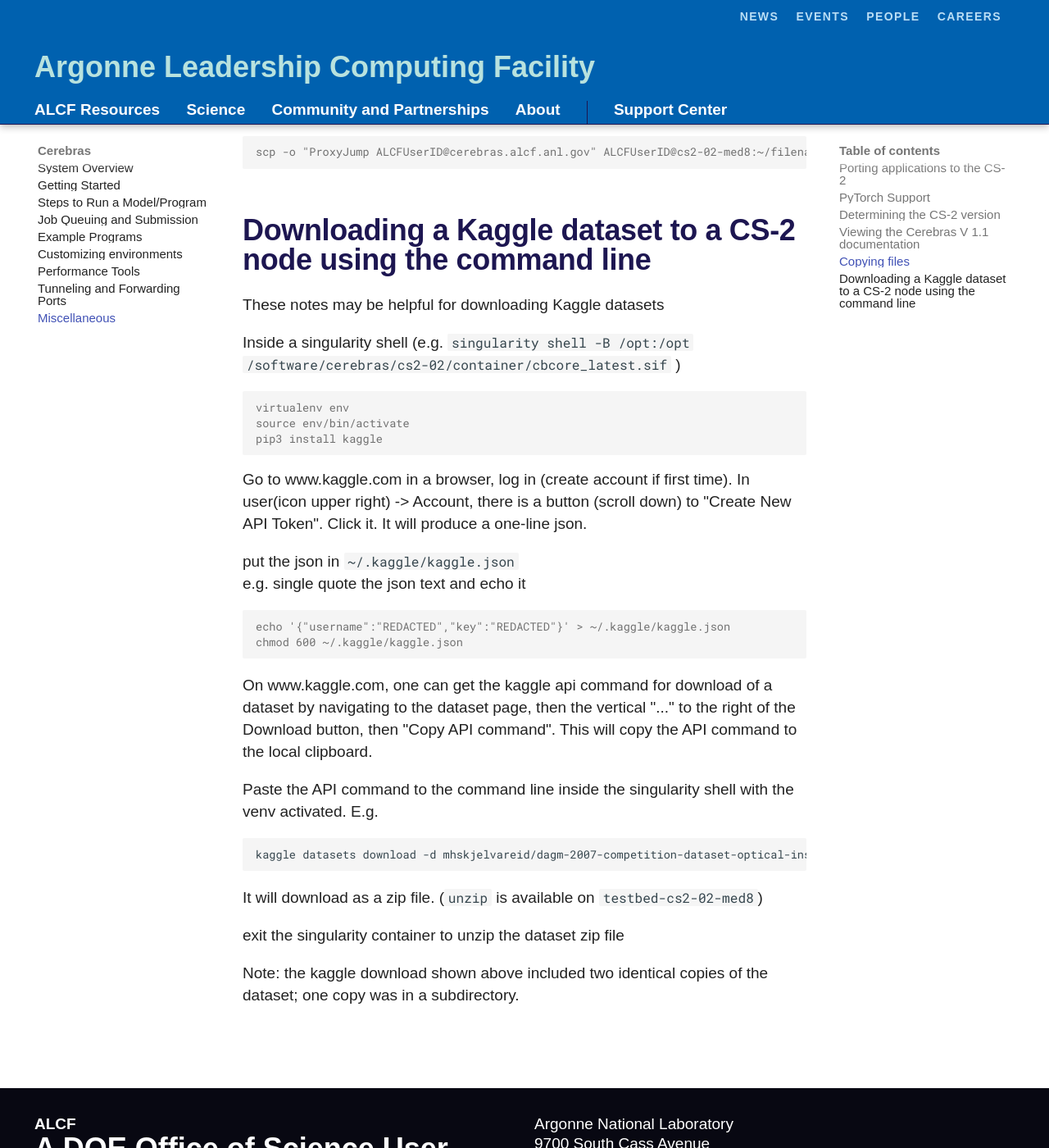
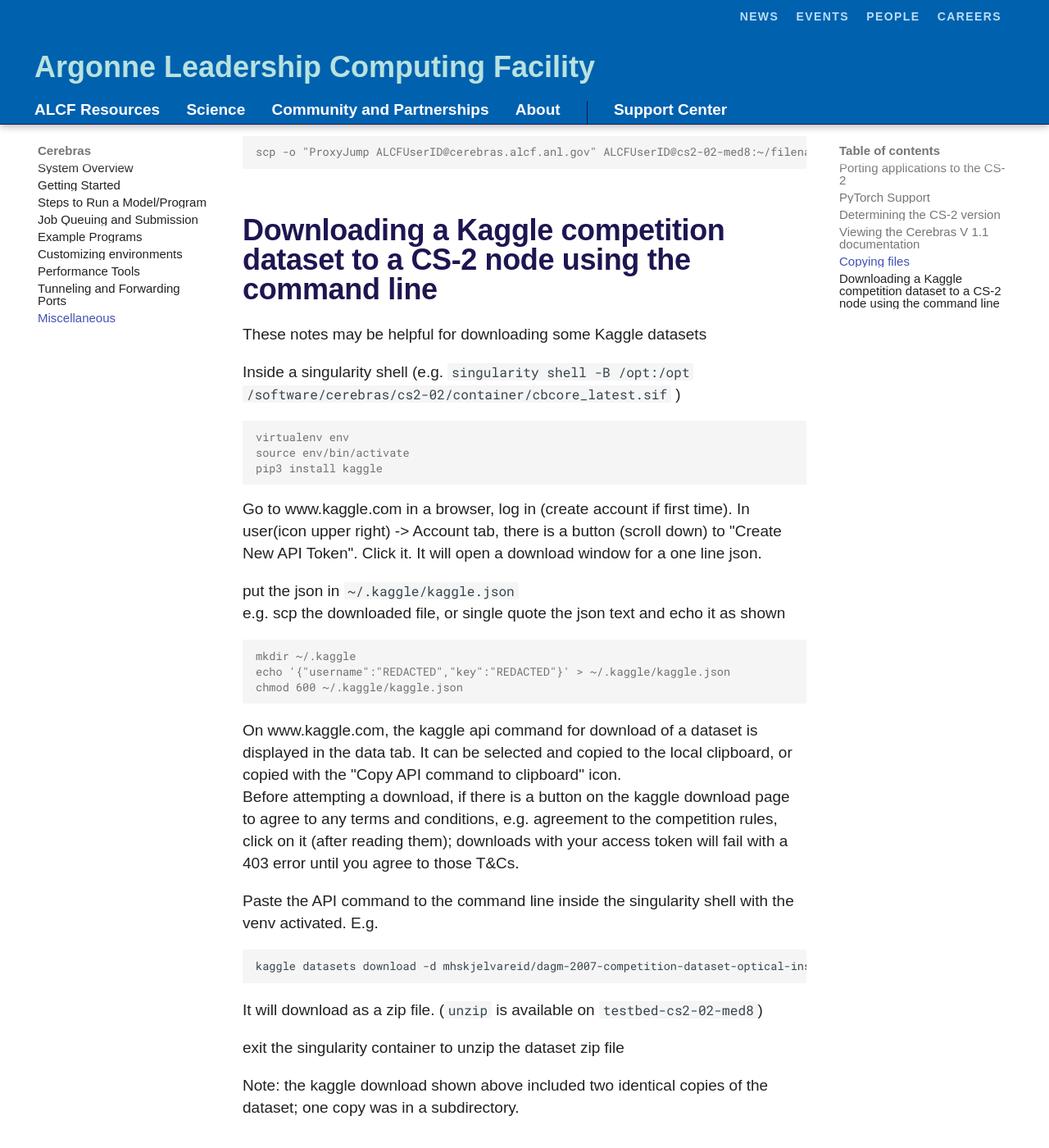
Before and after one commit to argonne-lcf/ai-testbed-userdocs, an MkDocs documentation site: the page built from docs/cerebras/Miscellaneous.md, in a window 1280 px wide and 1400 px high, scrolled down 2191 px. Shown: the whole window at 82% size. Built offline with MkDocs 1.6.1 and Material for MkDocs 9.7.7, drawn with Linux system fonts in a browser that asks for light colours; some web fonts are replaced; comment, search, counter and statistics services are not loaded.

Commit message:
Change back to CS System, mentioning figures for clarity. Correct the kaggle dataset download instructions to match the experience on the current kaggle website.

````diff
--- a/docs/cerebras/Miscellaneous.md
+++ b/docs/cerebras/Miscellaneous.md
@@ -70,9 +70,9 @@
 scp -o "ProxyJump ALCFUserID@cerebras.alcf.anl.gov" ALCFUserID@cs2-02-med8:~/filename .
 ```
 
-## Downloading a Kaggle dataset to a CS-2 node using the command line
+## Downloading a Kaggle competition dataset to a CS-2 node using the command line
 
-These notes may be helpful for downloading Kaggle datasets
+These notes may be helpful for downloading some Kaggle datasets
 
 Inside a singularity shell (e.g. `singularity shell -B /opt:/opt /software/cerebras/cs2-02/container/cbcore_latest.sif` )
 
@@ -82,16 +82,18 @@
 pip3 install kaggle
 ```
 
-Go to www.kaggle.com in a browser, log in (create account if first time). In user(icon upper right) -&gt; Account, there is a button (scroll down) to "Create New API Token". Click it. It will produce a one-line json.
+Go to www.kaggle.com in a browser, log in (create account if first time). In user(icon upper right) -&gt; Account tab, there is a button (scroll down) to "Create New API Token". Click it. It will open a download window for a one line json.
 
 put the json in `~/.kaggle/kaggle.json`</br>
-e.g. single quote the json text and echo it</br>
+e.g. scp the downloaded file, or single quote the json text and echo it as shown</br>
 ```console
+mkdir ~/.kaggle
 echo '{"username":"REDACTED","key":"REDACTED"}' > ~/.kaggle/kaggle.json
 chmod 600 ~/.kaggle/kaggle.json
 ```
 
-On www.kaggle.com, one can get the kaggle api command for download of a dataset by navigating to the dataset page, then the vertical "..." to the right of the Download button, then "Copy API command". This will copy the API command to the local clipboard.
+On www.kaggle.com, the kaggle api command for download of a dataset is displayed in the data tab. It can be selected and copied to the local clipboard, or copied with the "Copy API command to clipboard" icon.<br>
+Before attempting a download, if there is a button on the kaggle download page to agree to any terms and conditions, e.g. agreement to the competition rules, click on it (after reading them); downloads with your access token will fail with a 403 error until you agree to those T&Cs.
 
 Paste the API command to the command line inside the singularity shell with the venv activated. E.g.<br>
 ```bash
````
Also changed, not shown: docs/cerebras/System-Overview.md (+1 -1 lines).
